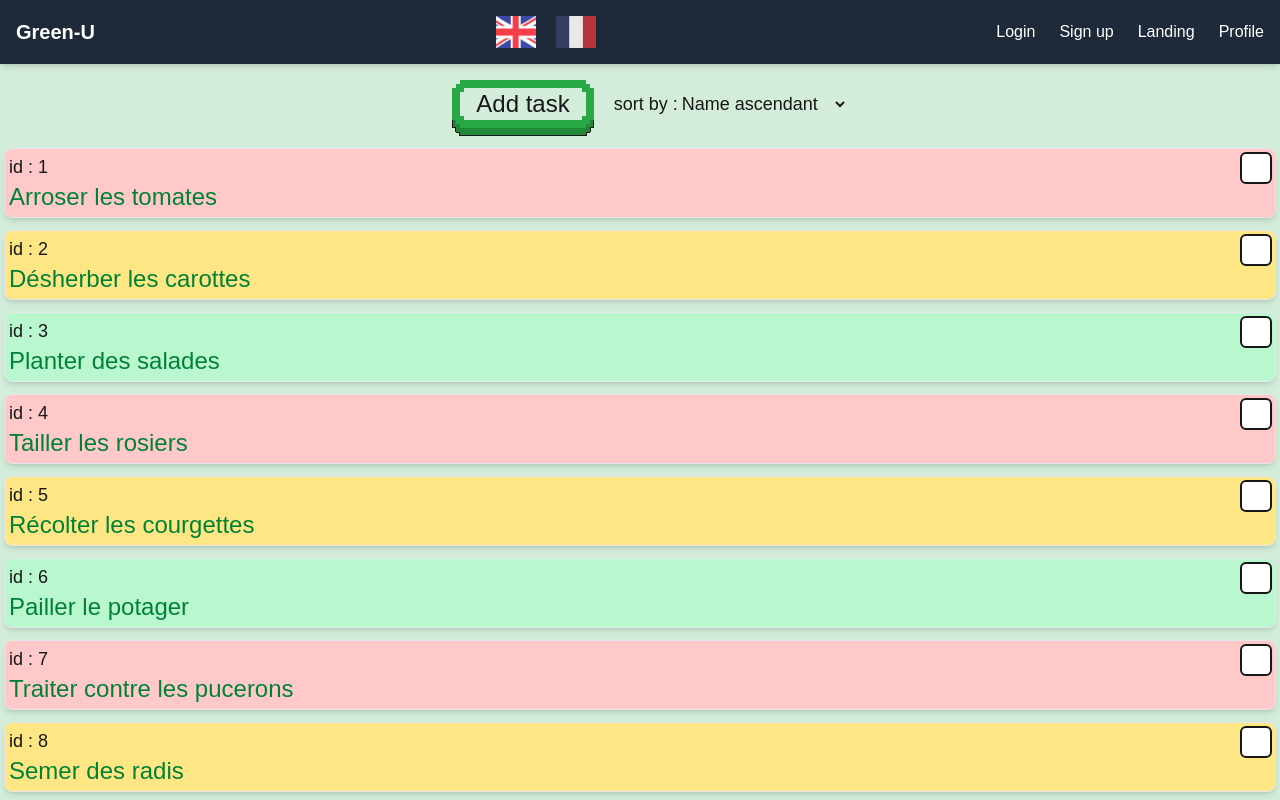
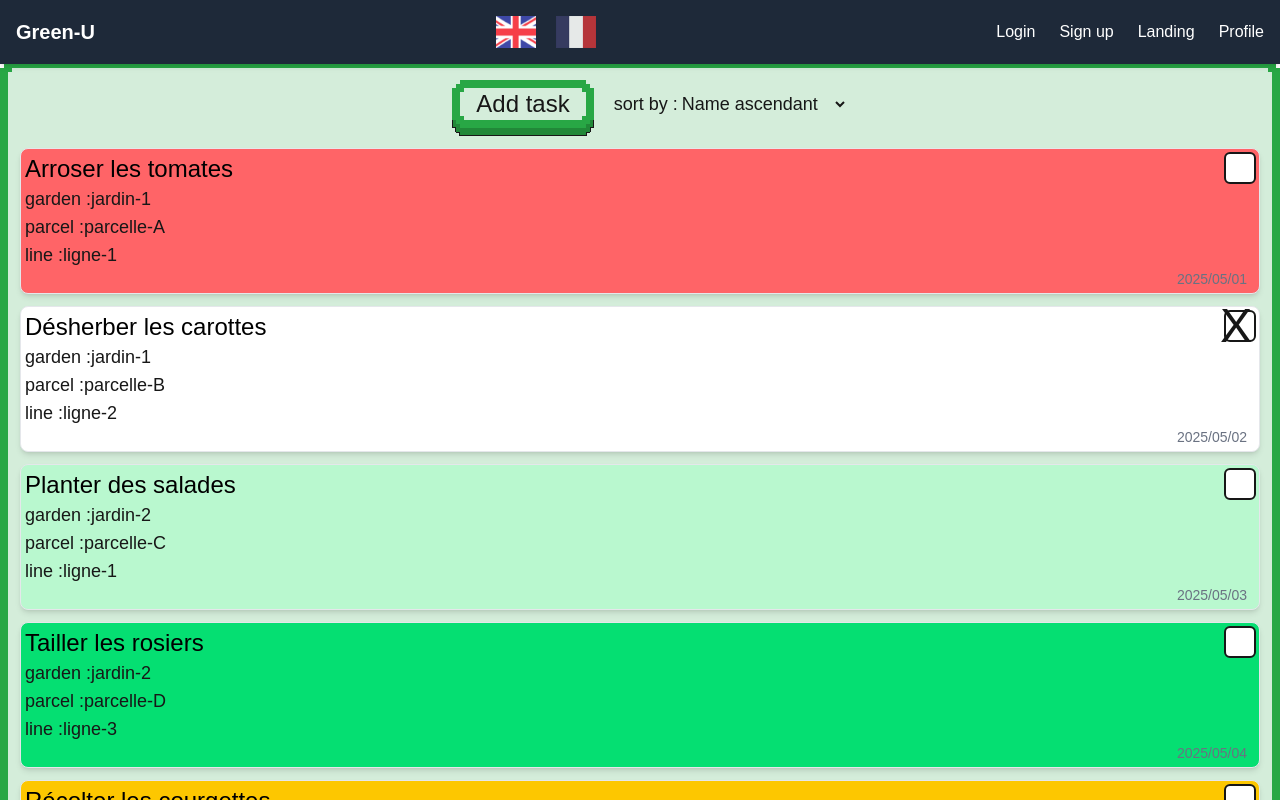
Before and after one commit to Green-U-Organization/Green.U, a Next.js app in the folder my-app/: page /Todo in a window 1280 px wide. Shown: the top 800 px of the page. Built offline with nearby package versions, Linux system fonts and the light colour scheme; a web font is replaced by a local one.

Commit message:
implementing sorting on todo page

```diff
--- a/my-app/src/app/Todo/page.tsx
+++ b/my-app/src/app/Todo/page.tsx
@@ -1,18 +1,75 @@
+/* eslint-disable react-hooks/rules-of-hooks */
 "use client"
 
-import React from 'react'
+import React, { useEffect, useState } from 'react'
 import data from '../data/data'
 import Button from '@/components/Button'
 import Todo from '@/components/Todo'
+import Card from '@/components/Card'
 
 const page = () => {
+    const [processedData, setProcessedData] = useState(data.todos)
 
     const addTask = () => {
         console.log("add task")
     }
 
+
+    //Sorting des Todos
+    //https://www.javascripttutorial.net/array/javascript-sort-an-array-of-objects/
+    const handleProcess = (e: { target: { value: unknown } }) => {
+        const tempData = [...data.todos]
+        console.log(e.target.value)
+        switch (e.target.value) {
+            case ("nameAsc") :
+                tempData.sort((a, b) => a.content.localeCompare(b.content))
+                setProcessedData([...tempData])
+                break
+
+            case ("nameDesc") :
+                tempData.sort((a, b) => b.content.localeCompare(a.content))
+                setProcessedData([...tempData])
+                break
+
+            case ("dateAsc") :
+                tempData.sort((a, b) => new Date(a.update_at).getTime() - new Date(b.update_at).getTime())
+                setProcessedData([...tempData])
+                break
+
+            case ("dateDesc") :
+                tempData.sort((a, b) => new Date(b.update_at).getTime() - new Date(a.update_at).getTime())
+                setProcessedData([...tempData])
+                break
+
+            case ("statusAsc") :
+                tempData.sort((a, b) => a.status - b.status)
+                setProcessedData([...tempData])
+                break
+
+            case ("statusDesc") :
+                tempData.sort((a, b) => b.status - a.status)
+                setProcessedData([...tempData])
+                break
+
+        }
+    }
+    useEffect(() => {
+        console.log("yolo")
+    } , [processedData])
+
+    const handleStatusChange = (id: string, newStatus: number) => {
+        const updatedData = processedData.map(todo =>
+          todo.id === id ? { ...todo, status: newStatus } : todo
+        );
+        setProcessedData(updatedData);
+      };
+
+
+
+
     return (
-        <>
+<Card>
+
             <section className='font-(family-name:--font-jersey) text-lg flex justify-center items-center bg-cardbackground'>
                 <Button
                     type={'action'}
@@ -23,7 +80,7 @@ const page = () => {
                 <p>
                     sort by :
                 </p>
-                <select name="sortBy" id="sortBy">
+                <select onChange={handleProcess} name="sortBy" id="sortBy">
                     <option value="nameAsc">Name ascendant</option>
                     <option value="nameDesc">Name descendant</option>
                     <option value="dateAsc">Date ascendant</option>
@@ -35,21 +92,26 @@ const page = () => {
 
             <section className='font-(family-name:--font-jersey) text-lg flex flex-col bg-cardbackground'>
             {
-                data.todos.map((todo, index) => (
+                processedData.map((todo, index) => (
                     <Todo
                     key={todo.id}
                     itemKey={index}
                     status={todo.status}
                     content={todo.content}
-                        added={todo.added}
+                    added={todo.update_at}
                     publishBy={todo.publishBy}
+                    garden={todo.garden_id}
+                    parcel={todo.parcel_id}
+                    line={todo.line_id}
                     id={todo.id}
-                        style={{}}/>
+                    style={{}}
+                    className="mx-5"
+                    onStatusChange={handleStatusChange}/>
                 ))
             }
 
             </section>
-        </>
+            </Card>
     )
 }
 
--- a/my-app/src/app/landing/page.tsx
+++ b/my-app/src/app/landing/page.tsx
@@ -101,8 +101,11 @@ const page = () => {
                         itemKey={index}
                         status={todo.status}
                         content={todo.content}
-                            added={todo.added}
+                        added={todo.update_at}
                         publishBy={todo.publishBy}
+                        garden={todo.garden_id}
+                        parcel={todo.parcel_id}
+                        line={todo.line_id}
                         id={todo.id}
                         style={{ display: index > 1 ? "none" : "flex" }}
                         />
--- a/my-app/src/components/Todo.tsx
+++ b/my-app/src/components/Todo.tsx
@@ -4,28 +4,47 @@ import Link from "next/link";
 import React, { FormEvent, useState } from "react";
 
 type Props = {
-	status: string;
+	status: number;
 	content: string;
-	added: number; //A CHANGER
+	added: string;
 	publishBy: string;
 	id: string;
 	itemKey: number;
-	style: React.CSSProperties
+	style: React.CSSProperties;
+    garden: string;
+    parcel : string;
+    line : string;
+    className?: string
+    onStatusChange : (id: string, newStatus: number) => void;
 };
 
-const Todo = ({ status, style, content, added, publishBy, itemKey, id }: Props) => {
+const Todo = ({
+    status,
+    style,
+    content,
+    garden,
+    parcel,
+    line,
+    added,
+    publishBy,
+    itemKey,
+    id,
+    className,
+    onStatusChange,
+    }: Props) => {
 
     const [checked, setChecked] = useState(false)
 
     const handleCheck = () => {
         console.log("checked")
         setChecked(prev => !prev)
+        onStatusChange(id, 0)
         //TODO Changer le status dans la DB + faire disparaitre de l'écran pour afficher todo suivant
     }
 
 	return (
 		<section
-			className={` mx-1 relative col-start-${itemKey + 1} col-end-${itemKey + 2} row-start-2 row-end-7`}
+			className={` mx-1 relative col-start-${itemKey + 1} col-end-${itemKey + 2} row-start-2 row-end-7 ${className}`}
 			style={style}
 		>
 			<Link
@@ -36,16 +55,24 @@ const Todo = ({ status, style, content, added, publishBy, itemKey, id }: Props)
 			>
 				<section
 					className={`p-1 mb-3 shadow-md rounded-lg border border-gray-200 hover:shadow-lg transition-all w-full ${
-						status === "chill"
+						status === 0
+							? "bg-white"
+							: status === 1
 							? "bg-green-200"
-							: status === "normal"
-							? "bg-amber-200"
-							: "bg-red-200"
+                            : status === 2
+                            ? "bg-green-400"
+                            : status === 3
+                            ? "bg-yellow-200"
+                            : status === 4
+                            ? "bg-yellow-400"
+							: "bg-red-400"
 					} flex flex-col justify-between`}
 				>
 					{/* Add profile picture from the publishBy props */}
-					<p>id : {id}</p>
-					<p className="text-2xl text-green-700">{content}</p>
+					<p className="text-2xl text-black">{content}</p>
+                    <p className="text-lg">garden :{garden}</p>
+                    <p className="text-lg">parcel :{parcel}</p>
+                    <p className="text-lg">line :{line}</p>
 					<p className="text-sm text-gray-500 text-right mr-2">
 						{added}
 					</p>
@@ -56,7 +83,7 @@ const Todo = ({ status, style, content, added, publishBy, itemKey, id }: Props)
             className="absolute h-8 w-8 bg-white border-2 rounded-md top-1 right-1"></div>
             <div
             onClick={handleCheck}
-            style={{display : checked ? "block" : "none"}} className="absolute text-5xl -top-1 right-2"> X </div>
+            style={{display : checked || status === 0 ? "block" : "none"}} className="absolute text-5xl -top-1 right-2"> X </div>
 		</section>
 	);
 };
```
Also changed, not shown: my-app/src/app/data/data.js (+20 -20 lines), 1 other file (tests, documents, lock files or other folders). Lines whose indentation alone changed are shown as unchanged.
